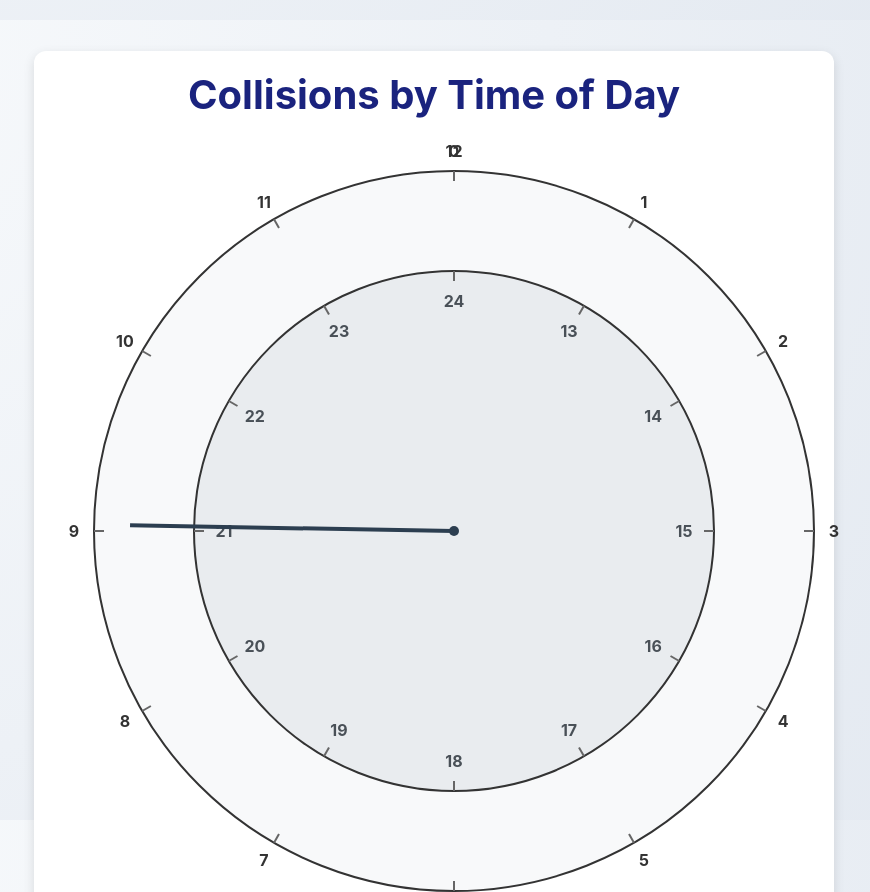
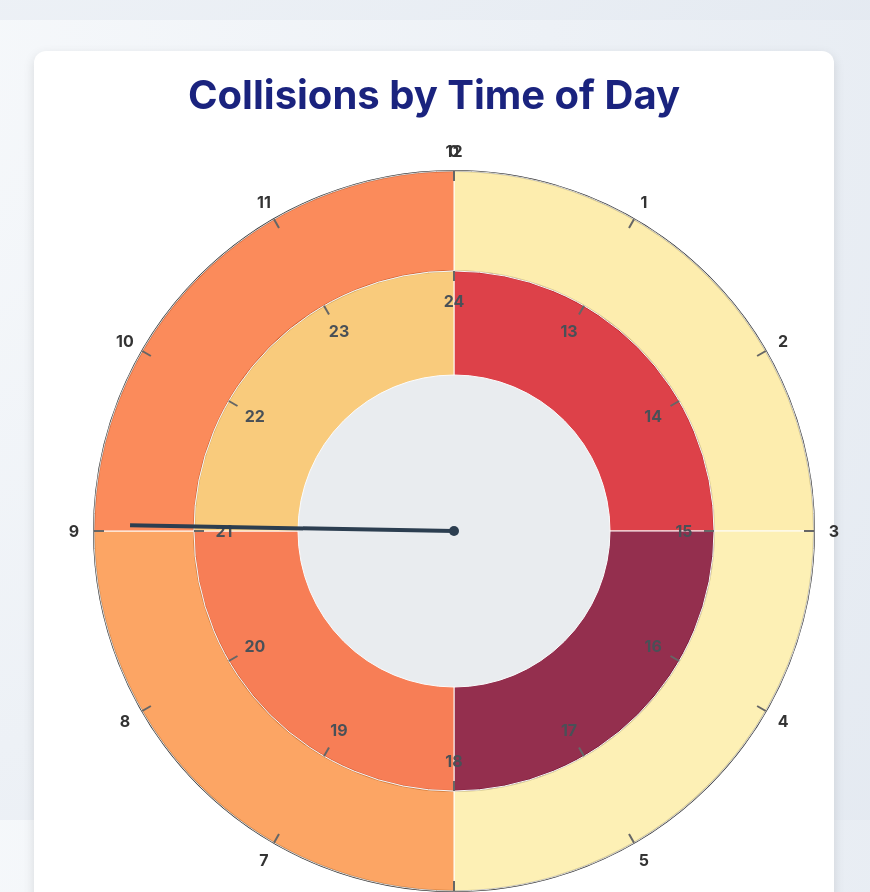
Before and after one commit to yunling-zhang/csc316-final-project, a plain HTML site: page index.html in a window 1280 px wide. Shown: the part 780-1672 px from the top of the page, without its empty margins (206-1076 px from the left). Drawn offline with nearby package versions, Linux system fonts and the light colour scheme.

Commit message:
data binded basic model completed

```diff
--- a/css/style.css
+++ b/css/style.css
@@ -45,6 +45,16 @@ body {
 
 .inner-hour-tick {
     stroke: #666;
+}
+
+.time-segment {
+    opacity: 0.8;
+    transition: opacity 0.3s;
+}
+
+.time-segment:hover {
+    opacity: 1;
+    cursor: pointer;
 }
 
 
--- a/js/clockVis.js
+++ b/js/clockVis.js
@@ -25,6 +25,31 @@ function updateClockHands() {
 }
 
 function initializeClockVisualization(rawData) {
+    const cols = Object.keys(rawData[0]);
+    const data = Object.fromEntries(cols.map(k => [k, d3.mean(rawData.slice(1,), d => +d[k])]));
+
+
+    // Process data into 8 time segments (3 hours each)
+    const timeSegments = [
+        { start: 0, end: 3, value: 0, isOuter: true },
+        { start: 3, end: 6, value: 0, isOuter: true },
+        { start: 6, end: 9, value: 0, isOuter: true },
+        { start: 9, end: 12, value: 0, isOuter: true },
+        { start: 12, end: 15, value: 0, isOuter: false },
+        { start: 15, end: 18, value: 0, isOuter: false },
+        { start: 18, end: 21, value: 0, isOuter: false },
+        { start: 21, end: 24, value: 0, isOuter: false }
+    ];
+    timeSegments.forEach((segment, i) => {
+        segment.value = Object.values(data)[i];
+    });
+    console.log("Time Segments:", timeSegments);
+
+    // Create color scale from yellow to red based on data values
+    const colorScale = d3.scaleSequential()
+        .domain([0, d3.max(timeSegments, d => d.value)])
+        .interpolator(d3.interpolateYlOrRd);
+
     const svg = d3.select("#clock-visualization")
         .append("svg")
         .attr("width", clockWidth)
@@ -51,6 +76,42 @@ function initializeClockVisualization(rawData) {
         .attr("fill", "#e9ecef")
         .attr("stroke", "#333")
         .attr("stroke-width", 2);
+
+
+    // Create arc generators for inner and outer segments
+    const outerArc = d3.arc()
+        .innerRadius(innerRadius)
+        .outerRadius(outerRadius)
+        .startAngle(d => (d.start / 12) * 2 * Math.PI)
+        .endAngle(d => (d.end / 12) * 2 * Math.PI);
+
+    const innerArc = d3.arc()
+        .innerRadius(innerRadius * 0.6)
+        .outerRadius(innerRadius)
+        .startAngle(d => ((d.start - 12) / 12) * 2 * Math.PI)
+        .endAngle(d => ((d.end - 12) / 12) * 2 * Math.PI);
+
+    // Add outer segments
+    svg.selectAll(".outer-segment")
+        .data(timeSegments.filter(d => d.isOuter))
+        .enter()
+        .append("path")
+        .attr("class", "time-segment")
+        .attr("d", outerArc)
+        .attr("fill", d => colorScale(d.value))
+        .attr("stroke", "#fff")
+        .attr("stroke-width", 1);
+
+    // Add inner segments
+    svg.selectAll(".inner-segment")
+        .data(timeSegments.filter(d => !d.isOuter))
+        .enter()
+        .append("path")
+        .attr("class", "time-segment")
+        .attr("d", innerArc)
+        .attr("fill", d => colorScale(d.value))
+        .attr("stroke", "#fff")
+        .attr("stroke-width", 1);
 
     // Add daytime hour labels (0-12)
     const dayHours = d3.range(13);
--- a/js/main.js
+++ b/js/main.js
@@ -18,7 +18,7 @@ function main() {
         console.error('Error loading the CSV file:', error);
     });
 
-    d3.csv(dataPathV2).then(rawData => {
+    d3.csv(dataPathV2, d3.autoType).then(rawData => {
         // rawData
         console.log('Data loaded successfully:', rawData.length, 'rows');
 
```
